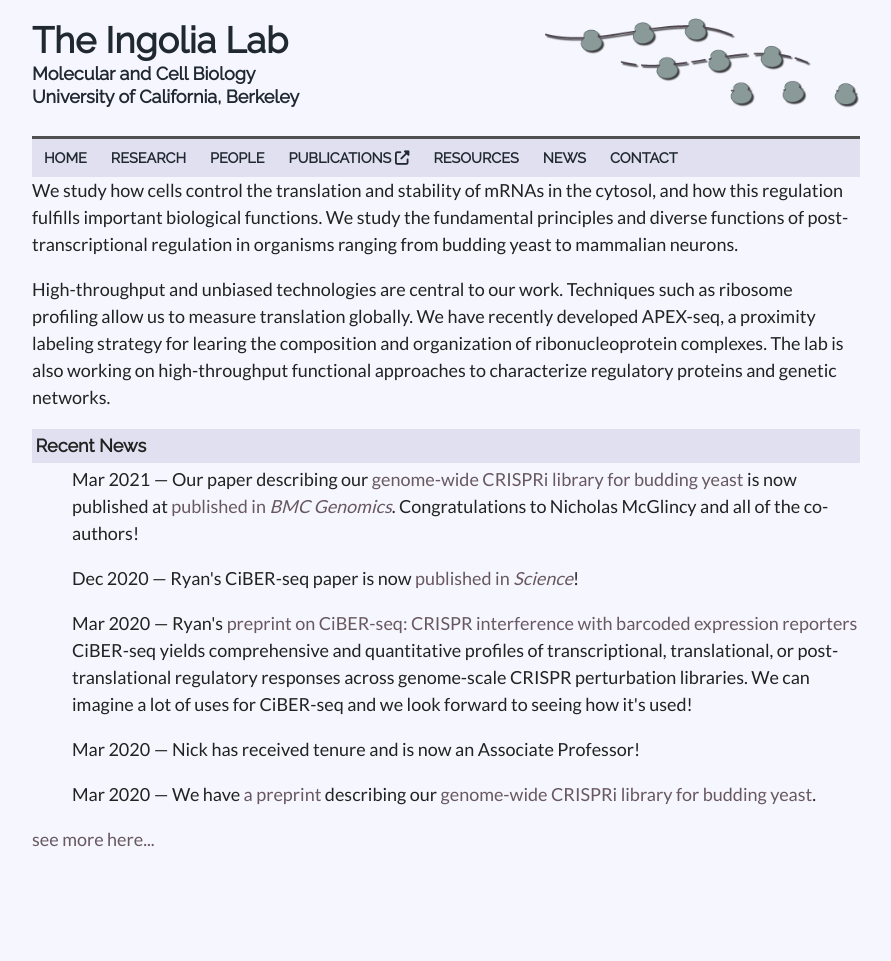
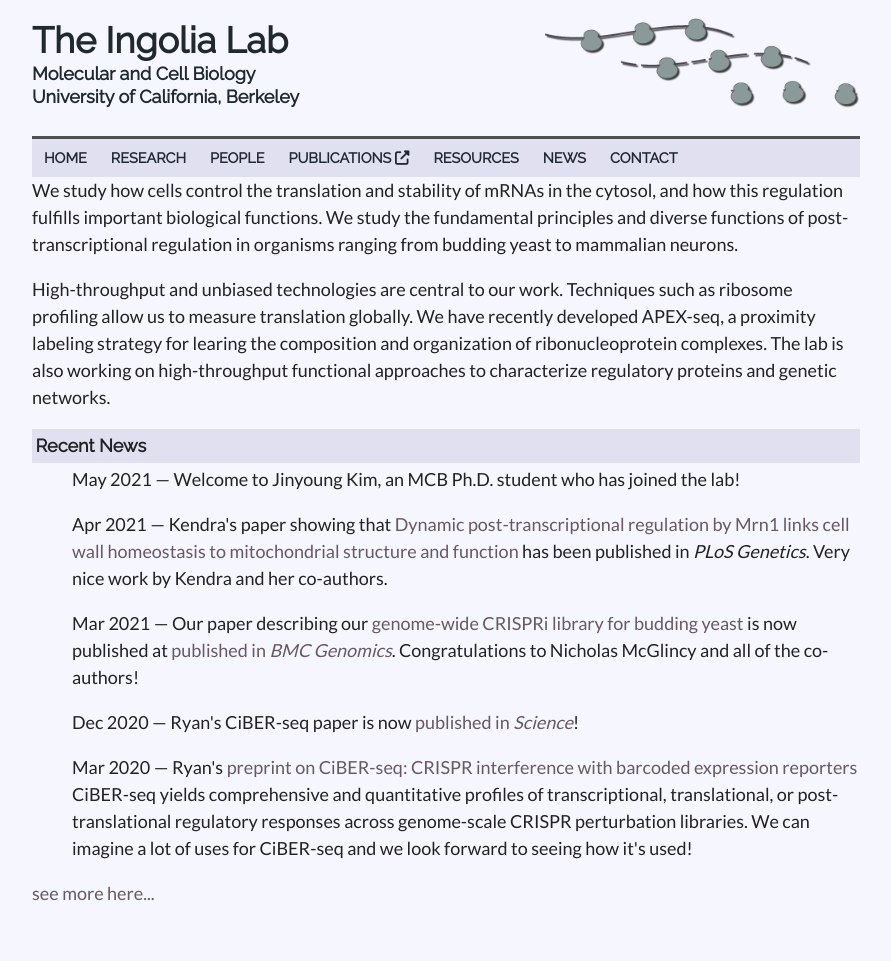
Before and after one commit to ingolia-lab/ingolia-lab.github.io, a Jekyll site: the page built from docs/index.html, in a window 1280 px wide. Shown: the whole page, without its empty margins (194-1085 px from the left). Built offline with Jekyll 4.4.1, drawn with Linux system fonts in a browser that asks for light colours; nearby versions of some CDN libraries; before the commit the page ends 907 px from its top, so only the background shows below that.

Commit message:
Announce Mrn1 paper and Jinyoung

```diff
--- a/docs/_data/news.yml
+++ b/docs/_data/news.yml
@@ -1,3 +1,15 @@
+- date: May 2021
+  title: >
+    Welcome to Jinyoung Kim, an MCB Ph.D. student who has joined the lab!
+
+- date: Apr 2021
+  title: >
+    Kendra's paper showing that <a
+    href="https://doi.org/10.1371/journal.pgen.1009521">Dynamic
+    post-transcriptional regulation by Mrn1 links cell wall homeostasis to
+    mitochondrial structure and function</a> has been published in <i>PLoS
+    Genetics</i>. Very nice work by Kendra and her co-authors.
+
 - date: Mar 2021
   title: >
     Our paper describing our <a href="https://ingolia-lab.github.io/yeast-crispri/">genome-wide CRISPRi library for budding yeast</a> is now published at
```
